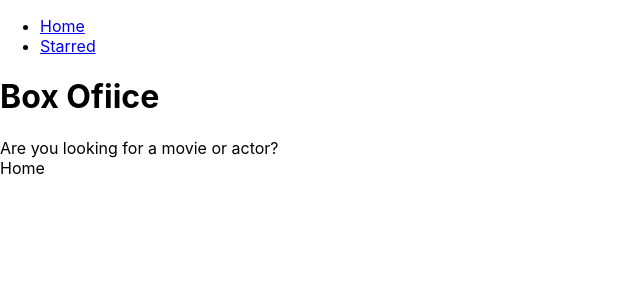
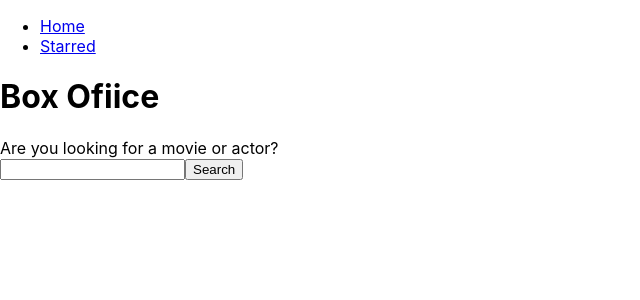
Before and after one commit to Balpreet2001/Box-office-Application, a React (Create React App) app: page / in a window 1280 px wide. Shown: the top 300 px of the page, without its empty margins (0-640 px from the left). Built offline with nearby package versions, Linux system fonts and the light colour scheme.

Commit message:
added textbox for searching, search for shows or movies on button click

```diff
--- a/src/pages/Home.jsx
+++ b/src/pages/Home.jsx
@@ -1,7 +1,30 @@
+import { useState } from 'react';
+
+const Home = () => {
+  const [SearchStr, setSearchStr] = useState('');
 
 
-const Home = () => {
-  return <div>Home</div>
+
+  const onSearchonInputChange = ev => {
+    setSearchStr(ev.target.value);
+  };
+
+  const onSearch = async (ev) => {
+    ev.preventDefault();
+
+    const response = await fetch(`https://api.tvmaze.com/search/shows?q=${SearchStr}`);
+    const body = await response.json();
+      console.log(body)
+  };
+
+  return (
+    <div>
+      <form onSubmit={onSearch}>
+        <input type="text" value={SearchStr} onChange={onSearchonInputChange} />
+        <button type="submit">Search</button>
+      </form>
+    </div>
+  );
 };
 
 export default Home;
```
